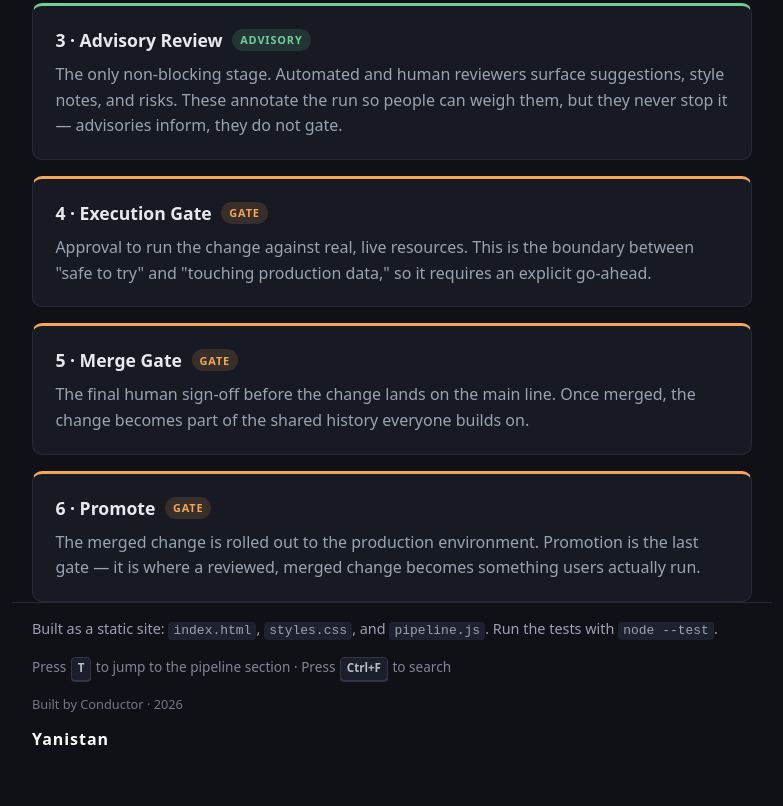
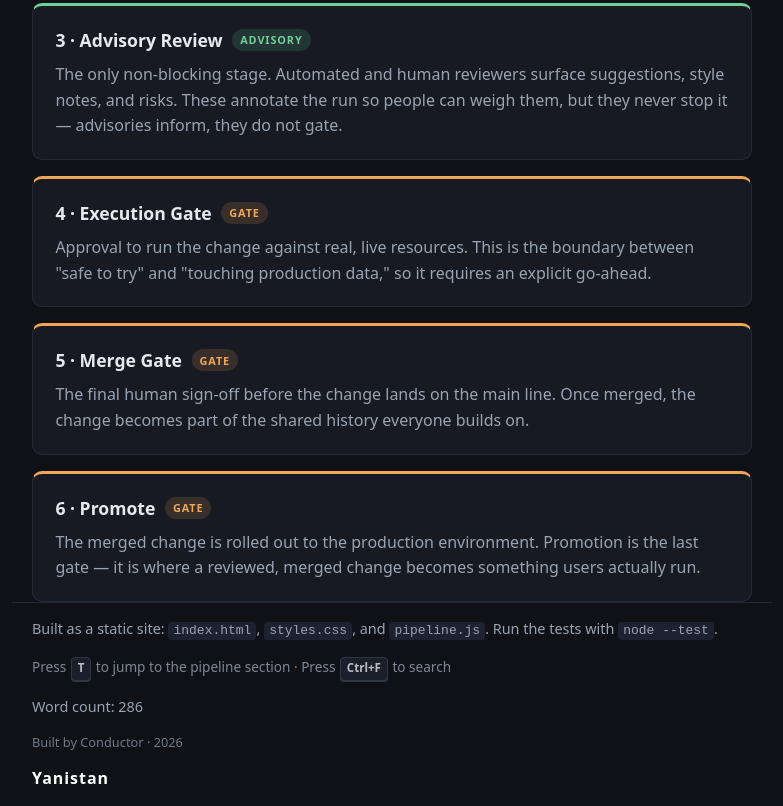
Before and after one commit to natsinay/conductor-test-app, a website: page index.html in a window 1280 px wide. Shown: the part 1556-2362 px from the top of the page, without its empty margins (248-1031 px from the left). Before the commit the page ends 2323 px from the top, so only its background shows below. Drawn offline with Linux system fonts and the light colour scheme.

Commit message:
Add a wordCount(text) helper to pipeline.js: returns the number of whitespace-separated words; 0 for empty, null, or whitespace-only input. Export it like the existing helpers and add node --test unit tests covering empty string, single word, multiple spaces, and newlines. In index.html, show the word count of the page main content in the footer inside <span data-testid="word-count">, populated on load. Keep all existing tests passing; no external dependencies.
Published by Conductor (conductor-test-app branch conductor/run-eed8d4eb).

```diff
--- a/index.html
+++ b/index.html
@@ -158,6 +158,9 @@
       <p class="footer__shortcut">
         Press <kbd>T</kbd> to jump to the pipeline section · Press <kbd>Ctrl+F</kbd> to search
       </p>
+      <p class="footer__wordcount">
+        Word count: <span data-testid="word-count"></span>
+      </p>
       <p class="footer__credit">
         Built by Conductor · <span id="footer-year"></span>
       </p>
@@ -223,6 +226,24 @@
        */
       function getFooterYear() {
         return String(new Date().getFullYear());
+      }
+
+      /**
+       * Counts the number of whitespace-separated words in a text string.
+       * Returns 0 for empty, null, or whitespace-only input.
+       *
+       * @param {string|null|undefined} text - The text to count words in
+       * @returns {number} The number of words
+       */
+      function wordCount(text) {
+        if (!text || typeof text !== 'string') {
+          return 0;
+        }
+        const trimmed = text.trim();
+        if (trimmed === '') {
+          return 0;
+        }
+        return trimmed.split(/\s+/).length;
       }
 
       /**
@@ -520,6 +541,16 @@
         yearEl.textContent = getFooterYear();
       }
 
+      // Calculate and display word count of main content
+      const wordCountEl = document.querySelector('[data-testid="word-count"]');
+      if (wordCountEl) {
+        const mainContent = document.querySelector('main');
+        if (mainContent) {
+          const count = wordCount(mainContent.textContent);
+          wordCountEl.textContent = count;
+        }
+      }
+
       // Register keyboard shortcut handler.
       document.addEventListener('keydown', handlePipelineShortcutKey);
 
```
Also changed, not shown: pipeline.js (+18 -0 lines), test/pipeline.test.js (+52 -0 lines).
